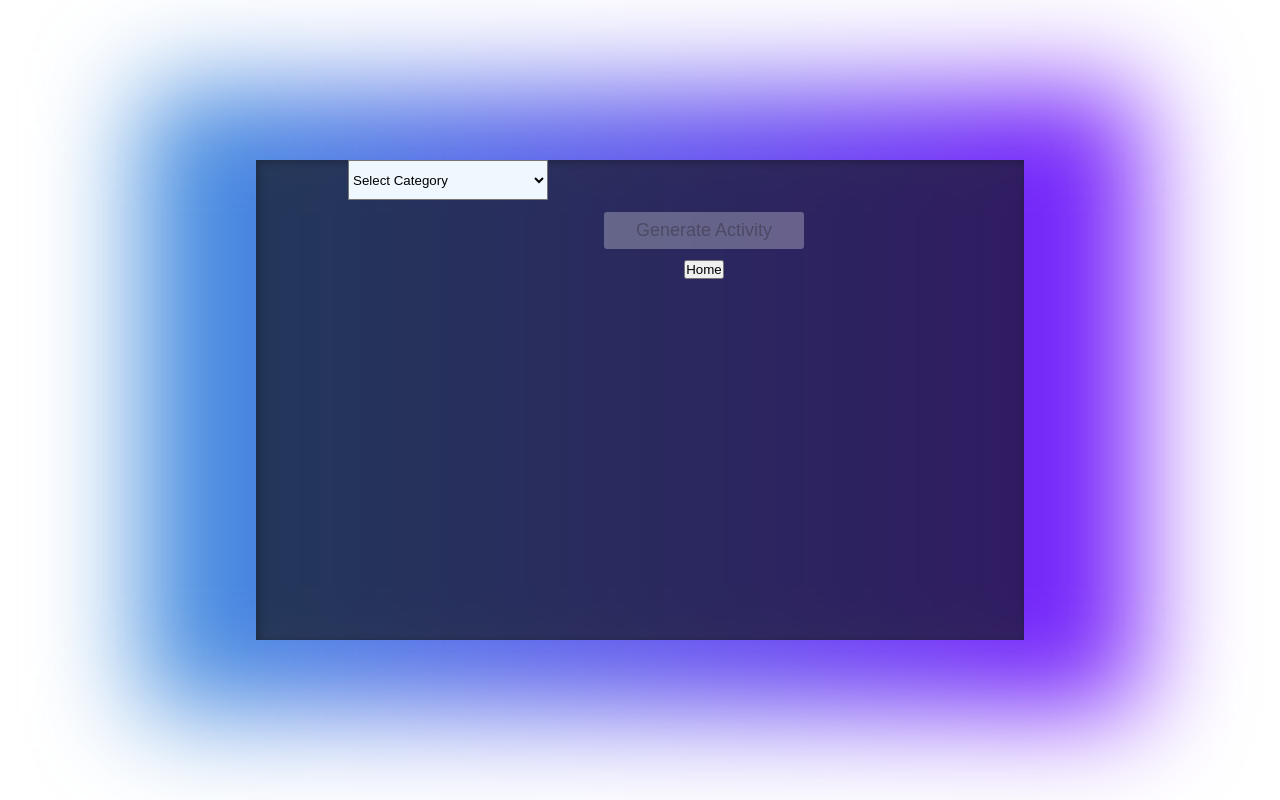
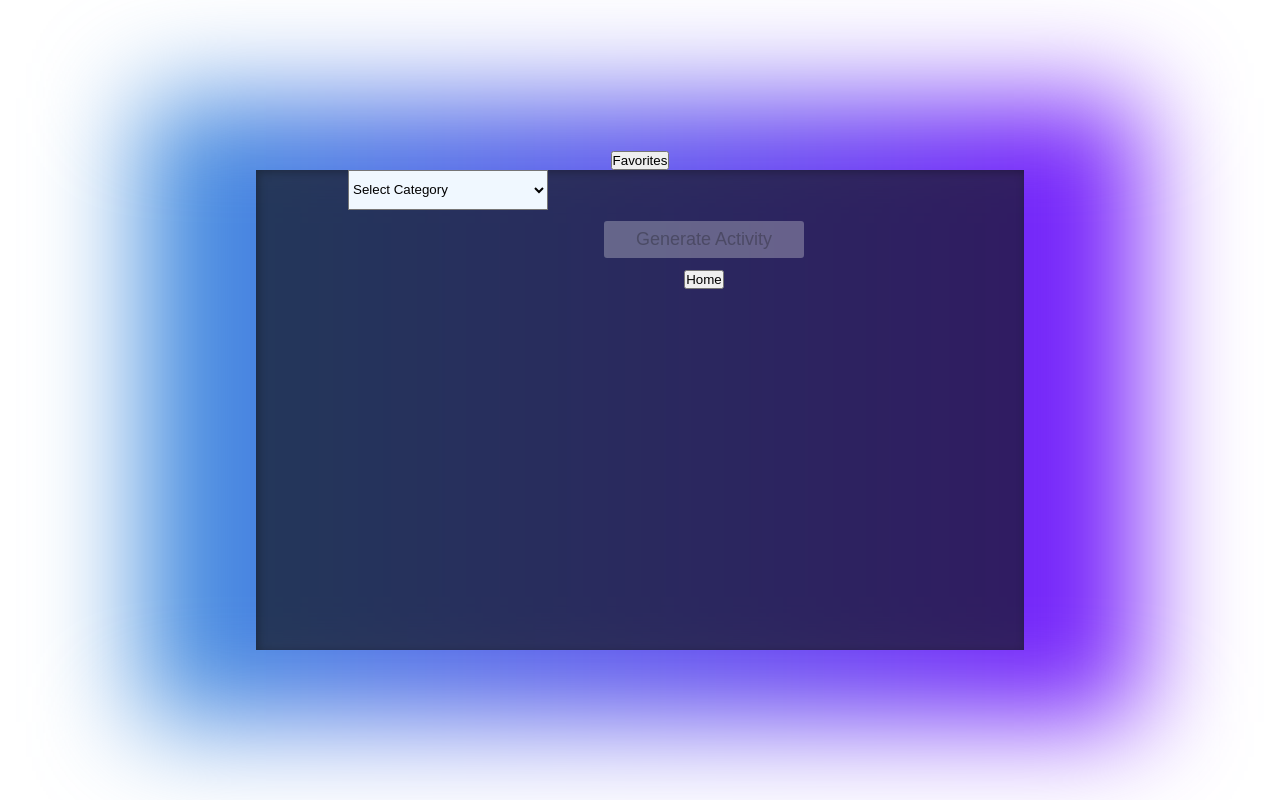
Before and after one commit to Fakhatova/RAG-TIME, a React (Create React App) app: page /Activity in a window 1280 px wide. Built offline with nearby package versions, Linux system fonts and the light colour scheme.

Commit message:
Add nav bar for activity component to take user on favorites page

```diff
--- a/src/Components/Activity/Activity.css
+++ b/src/Components/Activity/Activity.css
@@ -1,4 +1,16 @@
+.Activity-container {
+    height: 100vh;
+    width: 100vw;
+    display: flex;
+    flex-direction: column;
+    justify-content: center;
+    align-items: center;
+}
 
+.nav-ber {
+    width: 100vw;
+    height: 30%;
+}
 .randomizer-container {
     position: relative;
     /* width: 250px;
--- a/src/Components/Activity/Activity.js
+++ b/src/Components/Activity/Activity.js
@@ -29,7 +29,11 @@ const handleButtonClick = (e) => {
 
 }
     return (
-    <section className="randomizer-container container">
+    <div className="Activity-container">
+    <nav className="nav-bar">
+        <button>Favorites</button>
+    </nav>
+    <section className="randomizer-container">
     <div className="dropdown-container">
     <select className="drop-down" id="dropDown" value={optionValue} onChange={handleCategory}>
     <option value=""> {optionValue}</option>
@@ -66,6 +70,7 @@ const handleButtonClick = (e) => {
     </div>
     </article>
     </section>
+    </div>
     )
 }
 
--- a/src/Components/App/App.js
+++ b/src/Components/App/App.js
@@ -1,6 +1,7 @@
 import {useState, useEffect} from 'react'
 import {Route, Switch, useHistory} from 'react-router-dom';
 import Activity from '../Activity/Activity'
+import Favorites from '../Favorites/Favorites';
 // import ErrorPage from '../ErrorPage/ErrorPage'
 import PopUp from '../Modal/PopUp';
 import './App.css';
@@ -29,9 +30,14 @@ const  App = () => {
             </main>
           )
         }}/>
-        <Route exact path='/:Activity' render={({match}) => {
+        <Route exact path='/Activity' render={({match}) => {
           return (
             <Activity/>
+          )
+        }}/>
+        <Route exact path='/Activity/Favorites' render={({match}) => {
+          return (
+            <Favorites/>
           )
         }}/>
       </Switch>
```
